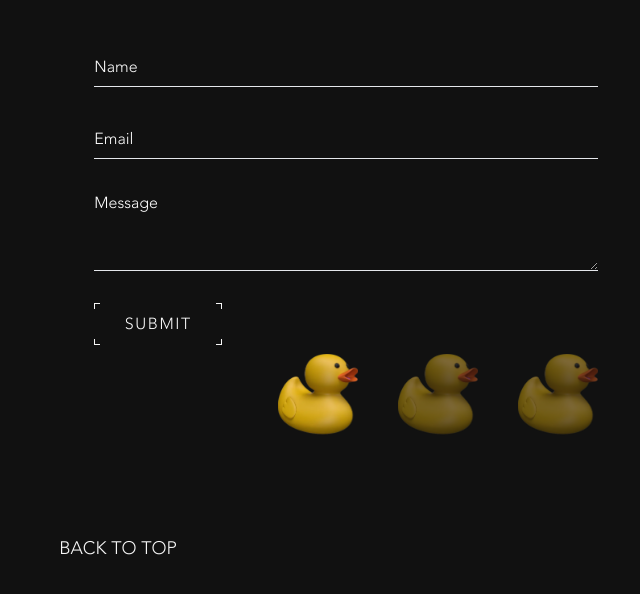
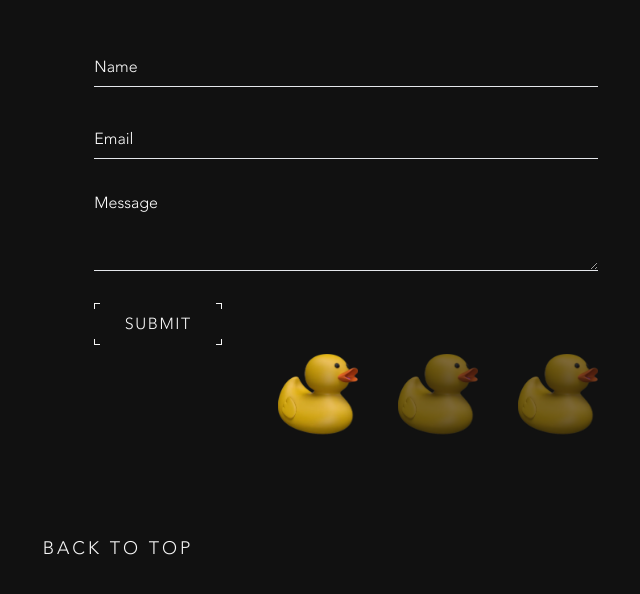
Before and after one commit to debora-smb/debora_portfolio, a Next.js app: page / in a window 1280 px wide. Shown: the part 7542-8136 px from the top of the page, without its empty margins (490-1130 px from the left). Built offline with nearby package versions, Linux system fonts and the light colour scheme.

Commit message:
feat: :sparkles: add back to top transition

```diff
--- a/src/app/components/atoms/Atoms.module.css
+++ b/src/app/components/atoms/Atoms.module.css
@@ -144,3 +144,15 @@
 .barfill {
   transition: width 0.1s ease-in-out;
 }
+
+
+/* FOOTER */
+.footer {
+  letter-spacing: 3px;
+  transition: 0.5s linear;
+}
+
+.footer:hover {
+  text-shadow: #fff 0 0 3px;
+  letter-spacing: 7px;
+}
--- a/src/app/components/atoms/Footer.jsx
+++ b/src/app/components/atoms/Footer.jsx
@@ -1,4 +1,5 @@
 import { useState } from 'react';
+import style from "./Atoms.module.css";
 
 export default function Footer() {
   const [isVisible, setIsVisible] = useState(true);
@@ -14,7 +15,7 @@ export default function Footer() {
 
   return (
       <footer
-        className="text-white text-center font-avenir text-lg ml-[5vw] w-full cursor-pointer"
+        className={` ${style.footer} text-white text-center font-avenir text-lg ml-[5vw] w-full cursor-pointer`}
         onClick={handleBackToTop}
       >
         BACK TO TOP
```
